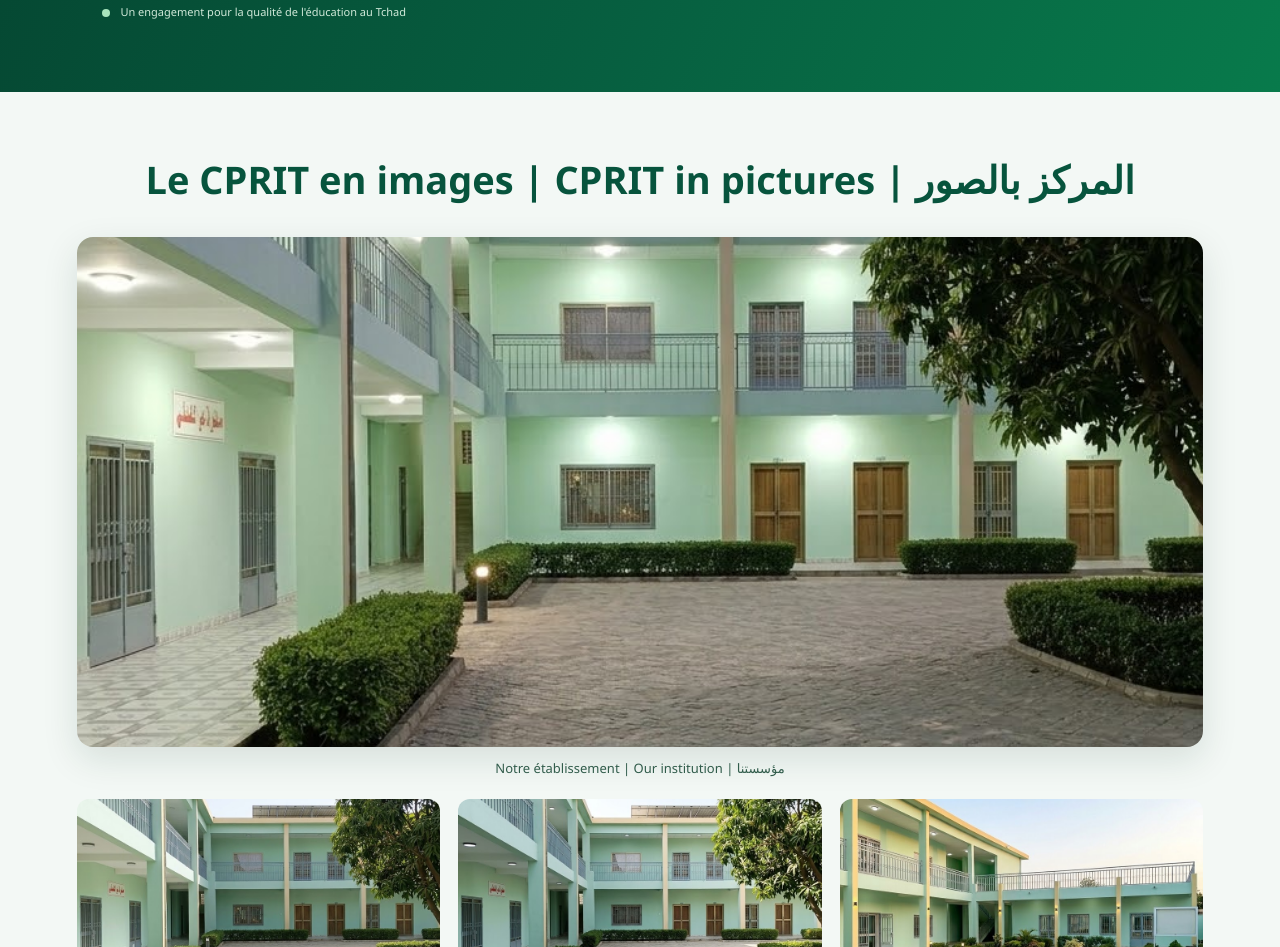
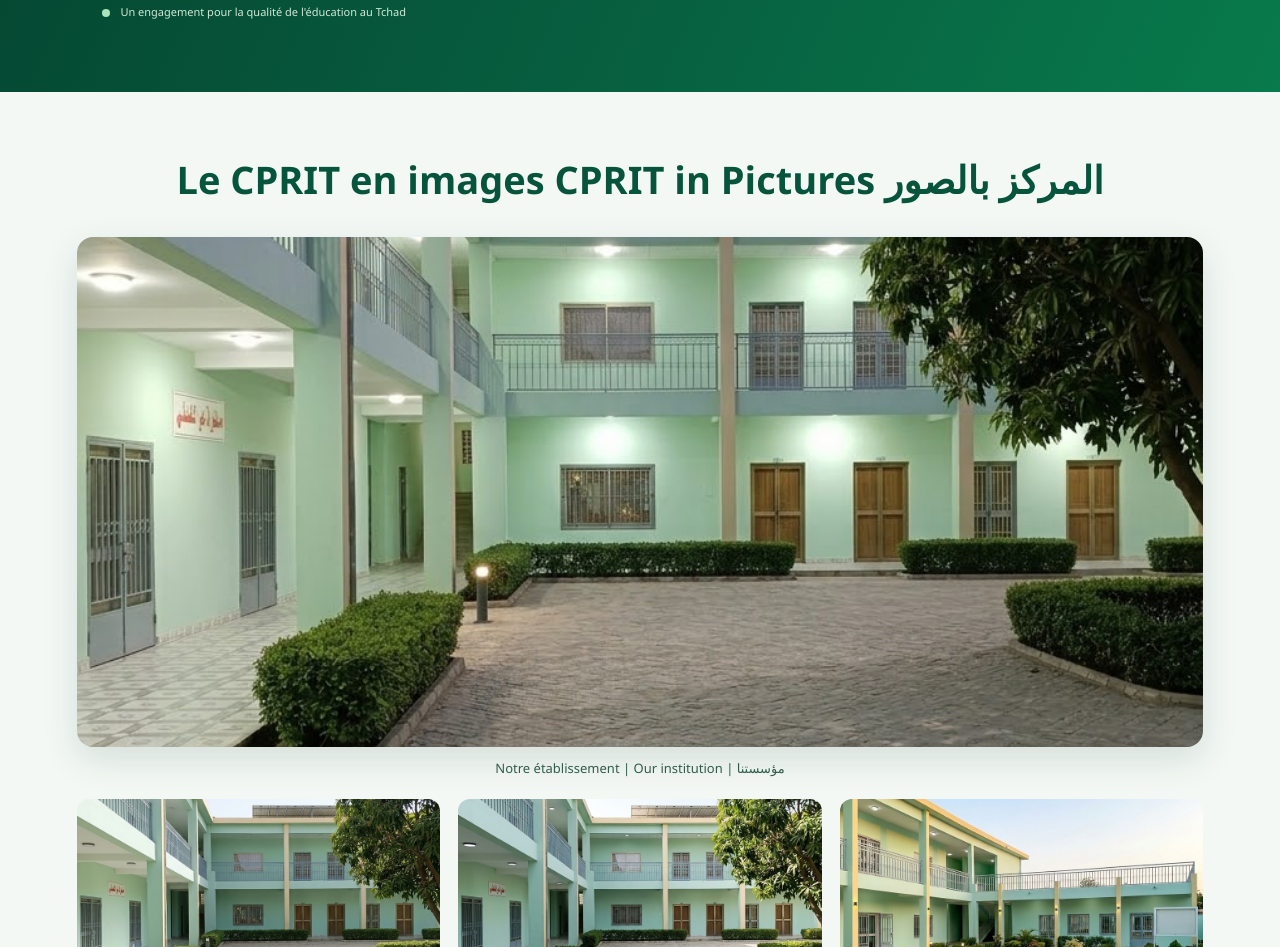
Before and after one commit to AMINE-TECH-TD/CPRIT.COM, a plain HTML site: page index.html in a window 1280 px wide. Shown: the part 929-1876 px from the top of the page. Drawn offline with Linux system fonts and the light colour scheme.

Commit message:
Update index.html

```diff
--- a/index.html
+++ b/index.html
@@ -1724,7 +1724,11 @@ document.addEventListener("DOMContentLoaded", function () {
 </style>
 
 <section class="cprit-photos" id="cpritPhotos">
-  <h2>Le CPRIT en images | CPRIT in pictures | المركز بالصور</h2>
+  <h2>
+  <span>Le CPRIT en images</span>
+  <span>CPRIT in Pictures</span>
+  <span dir="rtl">المركز بالصور</span>
+  </h2>
 
   <img
     class="cprit-main-photo"
```
